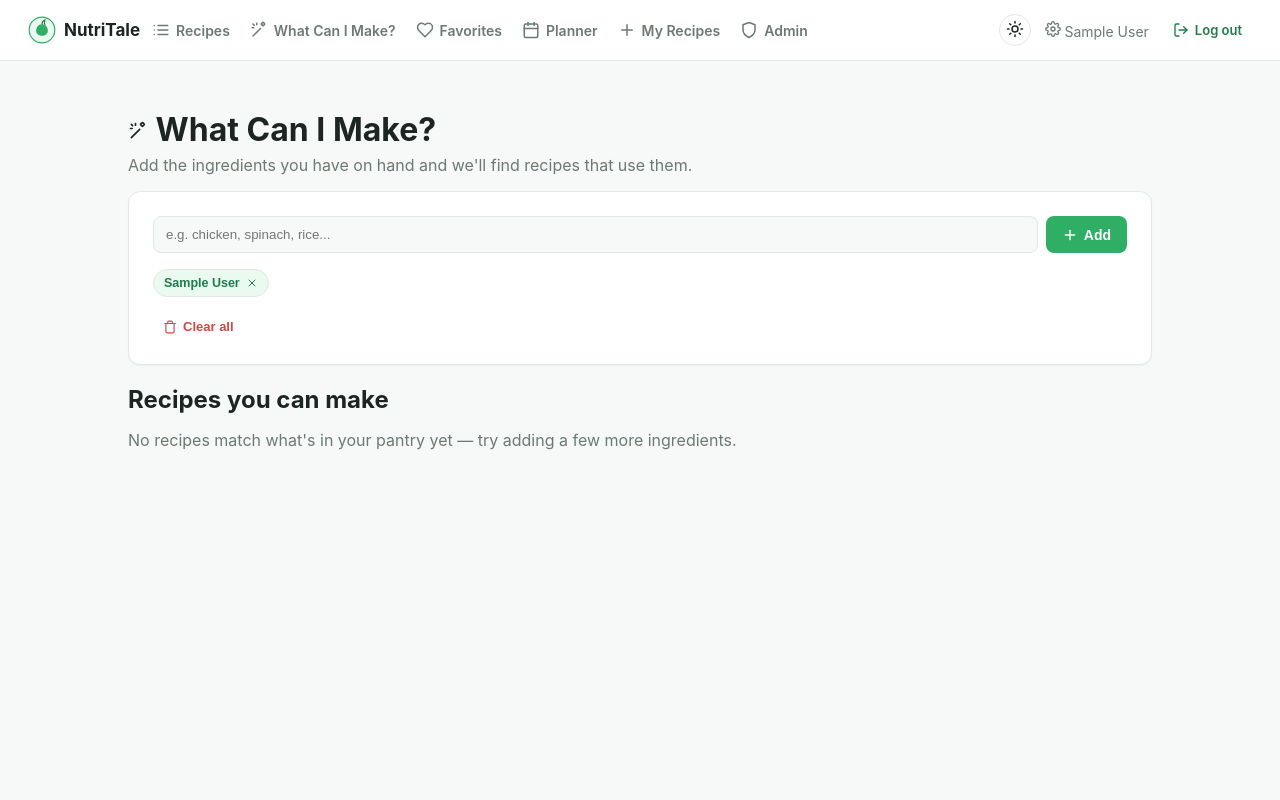
After one commit to mpendulonjabulo666-byte/mpendulonjabulo666-byte.github.io, a PHP site: page /nutritale/pantry.php in a window 1280 px wide. The commit adds this page. Run offline with PHP 8.4, Linux system fonts and the light colour scheme; the visitor is signed in with stand-in values (Sample User, id 1); tables that the repository leaves empty hold one stand-in row (values such as "Sample post").

Commit message:
Add ingredient-based recipe recommender ("What Can I Make?")
New pantry.php lets a user build a list of ingredients they have
(persisted per-user in a new user_pantry_items table), then ranks every
recipe by how many of its ingredients are covered, showing what's
missing for each. Recipes with zero matches are excluded; full matches
get a highlighted badge.

Verified end-to-end in a sandboxed MariaDB + PHP instance: adding
salmon/asparagus/butter/garlic correctly surfaced "Baked Salmon with
Asparagus" as the top match (4/5 ingredients, missing only lemon).

Co-Authored-By: Claude Sonnet 5 <noreply@anthropic.com>
Claude-Session: https://claude.ai/code/session_01QnPS4heFDHVj9DmUaK7cXo

```diff
--- a/nutritale/assets/css/style.css
+++ b/nutritale/assets/css/style.css
@@ -272,6 +272,34 @@ a { color: inherit; text-decoration: none; }
     right: 8px;
 }
 .recipe-card-body { padding: 14px 16px 16px; }
+
+.pantry-chip {
+    display: inline-flex;
+    align-items: center;
+    gap: 6px;
+    padding: 6px 10px;
+    border-radius: 999px;
+    border: 1px solid var(--border);
+    background: var(--green-light);
+    color: var(--green-dark);
+    font-size: 12.5px;
+    font-weight: 600;
+    cursor: pointer;
+}
+.pantry-chip:hover { border-color: var(--error); color: var(--error); }
+.pantry-match-badge {
+    position: absolute;
+    bottom: 8px;
+    left: 8px;
+    background: var(--white);
+    color: var(--ink);
+    font-size: 11px;
+    font-weight: 700;
+    padding: 4px 9px;
+    border-radius: 999px;
+    box-shadow: 0 1px 3px rgba(0, 0, 0, 0.15);
+}
+.pantry-match-badge.is-full { background: var(--green); color: #06210f; }
 .recipe-card-body h3 { margin: 0 0 6px; font-size: 15px; }
 .recipe-card-desc {
     font-size: 13px;
--- a/nutritale/includes/icons.php
+++ b/nutritale/includes/icons.php
@@ -23,6 +23,7 @@ function icon(string $name, int $size = 20): string
         'shopping-cart' => '<circle cx="9" cy="21" r="1"></circle><circle cx="20" cy="21" r="1"></circle><path d="M1 1h4l2.68 13.39a2 2 0 0 0 2 1.61h9.72a2 2 0 0 0 2-1.61L23 6H6"></path>',
         'settings' => '<circle cx="12" cy="12" r="3"></circle><path d="M19.4 15a1.65 1.65 0 0 0 .33 1.82l.06.06a2 2 0 1 1-2.83 2.83l-.06-.06a1.65 1.65 0 0 0-1.82-.33 1.65 1.65 0 0 0-1 1.51V21a2 2 0 0 1-4 0v-.09A1.65 1.65 0 0 0 9 19.4a1.65 1.65 0 0 0-1.82.33l-.06.06a2 2 0 1 1-2.83-2.83l.06-.06a1.65 1.65 0 0 0 .33-1.82 1.65 1.65 0 0 0-1.51-1H3a2 2 0 0 1 0-4h.09A1.65 1.65 0 0 0 4.6 9a1.65 1.65 0 0 0-.33-1.82l-.06-.06a2 2 0 1 1 2.83-2.83l.06.06a1.65 1.65 0 0 0 1.82.33H9a1.65 1.65 0 0 0 1-1.51V3a2 2 0 0 1 4 0v.09a1.65 1.65 0 0 0 1 1.51 1.65 1.65 0 0 0 1.82-.33l.06-.06a2 2 0 1 1 2.83 2.83l-.06.06a1.65 1.65 0 0 0-.33 1.82V9a1.65 1.65 0 0 0 1.51 1H21a2 2 0 0 1 0 4h-.09a1.65 1.65 0 0 0-1.51 1Z"></path>',
         'star' => '<polygon points="12 2 15.09 8.26 22 9.27 17 14.14 18.18 21.02 12 17.77 5.82 21.02 7 14.14 2 9.27 8.91 8.26 12 2"></polygon>',
+        'wand' => '<path d="m15 4 1.5 1.5M4 20l10-10M18 6l1.2-1.2a1 1 0 0 0 0-1.4L18 2.2a1 1 0 0 0-1.4 0L15.4 3.4a1 1 0 0 0 0 1.4L16.6 6a1 1 0 0 0 1.4 0Z"></path><path d="M9 3v2M3 9h2M4 4l1.5 1.5"></path>',
         'minus' => '<line x1="5" y1="12" x2="19" y2="12"></line>',
         'printer' => '<polyline points="6 9 6 2 18 2 18 9"></polyline><path d="M6 18H4a2 2 0 0 1-2-2v-5a2 2 0 0 1 2-2h16a2 2 0 0 1 2 2v5a2 2 0 0 1-2 2h-2"></path><rect x="6" y="14" width="12" height="8"></rect>',
         'download' => '<path d="M21 15v4a2 2 0 0 1-2 2H5a2 2 0 0 1-2-2v-4"></path><polyline points="7 10 12 15 17 10"></polyline><line x1="12" y1="15" x2="12" y2="3"></line>',
--- a/nutritale/includes/nav.php
+++ b/nutritale/includes/nav.php
@@ -10,6 +10,7 @@
     <div class="app-nav-collapsible">
         <nav class="app-nav-links">
             <a href="index.php"><?= icon('list', 18) ?> Recipes</a>
+            <a href="pantry.php"><?= icon('wand', 18) ?> What Can I Make?</a>
             <a href="favorites.php"><?= icon('heart', 18) ?> Favorites</a>
             <a href="planner.php"><?= icon('calendar', 18) ?> Planner</a>
             <a href="my_recipes.php"><?= icon('plus', 18) ?> My Recipes</a>
--- /dev/null
+++ b/nutritale/pantry.php
@@ -0,0 +1,144 @@
+<?php
+require_once __DIR__ . '/config/config.php';
+require_once __DIR__ . '/includes/functions.php';
+require_once __DIR__ . '/includes/icons.php';
+
+$user = require_login();
+
+if ($_SERVER['REQUEST_METHOD'] === 'POST' && csrf_check()) {
+    $action = $_POST['action'] ?? '';
+    if ($action === 'add') {
+        $name = trim($_POST['ingredient_name'] ?? '');
+        if ($name !== '') {
+            $stmt = db()->prepare('INSERT IGNORE INTO user_pantry_items (user_id, ingredient_name) VALUES (?, ?)');
+            $stmt->execute([$user['id'], $name]);
+        }
+    } elseif ($action === 'remove') {
+        $name = $_POST['ingredient_name'] ?? '';
+        db()->prepare('DELETE FROM user_pantry_items WHERE user_id = ? AND ingredient_name = ?')->execute([$user['id'], $name]);
+    } elseif ($action === 'clear') {
+        db()->prepare('DELETE FROM user_pantry_items WHERE user_id = ?')->execute([$user['id']]);
+    }
+    redirect('pantry.php');
+}
+
+$pantryStmt = db()->prepare('SELECT ingredient_name FROM user_pantry_items WHERE user_id = ? ORDER BY ingredient_name');
+$pantryStmt->execute([$user['id']]);
+$pantry = $pantryStmt->fetchAll(PDO::FETCH_COLUMN);
+$pantryNorm = array_map(fn($p) => mb_strtolower(trim($p)), $pantry);
+
+$matches = [];
+if ($pantry) {
+    $recipeStmt = db()->query('SELECT id, title, description, image_url, cook_time_minutes, calories FROM recipes ORDER BY title');
+    $recipes = $recipeStmt->fetchAll();
+
+    $ingStmt = db()->prepare('SELECT name FROM recipe_ingredients WHERE recipe_id = ? ORDER BY order_index');
+    foreach ($recipes as $recipe) {
+        $ingStmt->execute([$recipe['id']]);
+        $ingredients = $ingStmt->fetchAll(PDO::FETCH_COLUMN);
+        if (!$ingredients) continue;
+
+        $have = [];
+        $missing = [];
+        foreach ($ingredients as $ing) {
+            $ingNorm = mb_strtolower(trim($ing));
+            $found = false;
+            foreach ($pantryNorm as $p) {
+                if ($p !== '' && (str_contains($ingNorm, $p) || str_contains($p, $ingNorm))) {
+                    $found = true;
+                    break;
+                }
+            }
+            if ($found) $have[] = $ing; else $missing[] = $ing;
+        }
+
+        if (!$have) continue;
+        $matches[] = [
+            'recipe' => $recipe,
+            'have' => count($have),
+            'total' => count($ingredients),
+            'missing' => $missing,
+            'pct' => count($have) / count($ingredients),
+        ];
+    }
+    usort($matches, fn($a, $b) => $b['pct'] <=> $a['pct'] ?: $b['have'] <=> $a['have']);
+}
+?>
+<!DOCTYPE html>
+<html lang="en">
+<head>
+<meta charset="UTF-8">
+<meta name="viewport" content="width=device-width, initial-scale=1">
+<title>What Can I Make? · <?= APP_NAME ?></title>
+<link rel="icon" type="image/svg+xml" href="assets/img/favicon.svg">
+<script src="assets/js/theme-init.js"></script>
+<link rel="stylesheet" href="assets/css/style.css">
+<script src="assets/js/theme-toggle.js" defer></script>
+</head>
+<body>
+<?php include __DIR__ . '/includes/nav.php'; ?>
+<main class="app-main">
+    <h1 class="mb-16"><?= icon('wand', 20) ?> What Can I Make?</h1>
+    <p class="muted" style="margin-top:-10px;">Add the ingredients you have on hand and we'll find recipes that use them.</p>
+
+    <div class="card mb-16">
+        <form method="post" style="display:flex;gap:8px;">
+            <input type="hidden" name="csrf_token" value="<?= h(csrf_token()) ?>">
+            <input type="hidden" name="action" value="add">
+            <input type="text" name="ingredient_name" placeholder="e.g. chicken, spinach, rice..." style="flex:1;padding:10px 12px;border:1px solid var(--border);border-radius:8px;background:var(--bg);color:var(--ink);" required>
+            <button type="submit" class="btn btn-primary"><?= icon('plus', 16) ?> Add</button>
+        </form>
+
+        <?php if ($pantry): ?>
+            <div class="tag-row mt-16">
+                <?php foreach ($pantry as $item): ?>
+                    <form method="post" style="display:inline-flex;">
+                        <input type="hidden" name="csrf_token" value="<?= h(csrf_token()) ?>">
+                        <input type="hidden" name="action" value="remove">
+                        <input type="hidden" name="ingredient_name" value="<?= h($item) ?>">
+                        <button type="submit" class="pantry-chip"><?= h($item) ?> <?= icon('x', 12) ?></button>
+                    </form>
+                <?php endforeach; ?>
+            </div>
+            <form method="post" class="mt-16">
+                <input type="hidden" name="csrf_token" value="<?= h(csrf_token()) ?>">
+                <input type="hidden" name="action" value="clear">
+                <button type="submit" class="btn btn-text btn-small" style="color:var(--error);"><?= icon('trash', 14) ?> Clear all</button>
+            </form>
+        <?php else: ?>
+            <p class="muted mt-16" style="font-size:13px;">Your pantry is empty — add a few ingredients to get recipe ideas.</p>
+        <?php endif; ?>
+    </div>
+
+    <?php if ($pantry): ?>
+        <h2 class="mb-16">Recipes you can make</h2>
+        <?php if (!$matches): ?>
+            <p class="muted">No recipes match what's in your pantry yet — try adding a few more ingredients.</p>
+        <?php else: ?>
+            <div class="recipe-grid">
+                <?php foreach ($matches as $m): $recipe = $m['recipe']; ?>
+                    <a class="recipe-card" href="recipe.php?id=<?= urlencode($recipe['id']) ?>">
+                        <div class="recipe-card-image" style="background-image:url('<?= h($recipe['image_url']) ?>')">
+                            <span class="pantry-match-badge <?= $m['pct'] >= 1 ? 'is-full' : '' ?>"><?= $m['have'] ?>/<?= $m['total'] ?> ingredients</span>
+                        </div>
+                        <div class="recipe-card-body">
+                            <h3><?= h($recipe['title']) ?></h3>
+                            <p class="muted recipe-card-desc"><?= h($recipe['description']) ?></p>
+                            <div class="recipe-card-meta">
+                                <span><?= icon('clock', 14) ?> <?= (int)$recipe['cook_time_minutes'] ?> min</span>
+                                <span><?= icon('flame', 14) ?> <?= (int)$recipe['calories'] ?> cal</span>
+                            </div>
+                            <?php if ($m['missing']): ?>
+                                <p class="muted" style="font-size:11.5px;margin:6px 0 0;">Missing: <?= h(implode(', ', $m['missing'])) ?></p>
+                            <?php else: ?>
+                                <p style="font-size:11.5px;margin:6px 0 0;color:var(--green-dark);font-weight:600;">You have everything!</p>
+                            <?php endif; ?>
+                        </div>
+                    </a>
+                <?php endforeach; ?>
+            </div>
+        <?php endif; ?>
+    <?php endif; ?>
+</main>
+</body>
+</html>
```
Also changed, not shown: nutritale/sql/schema.sql (+8 -0 lines).
